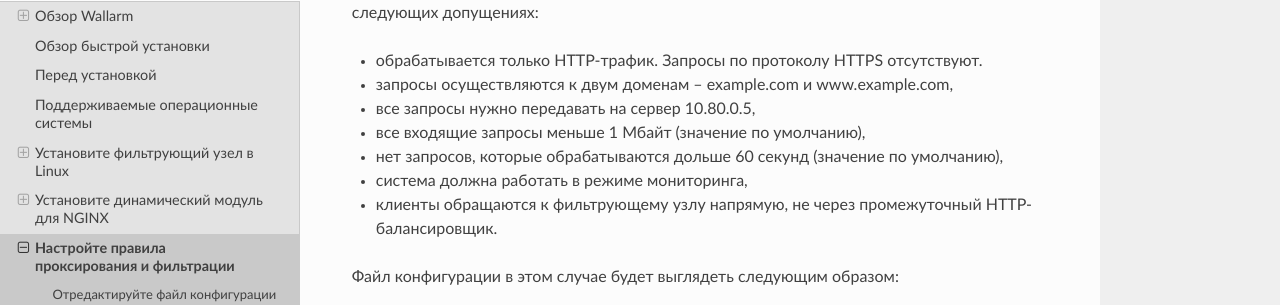
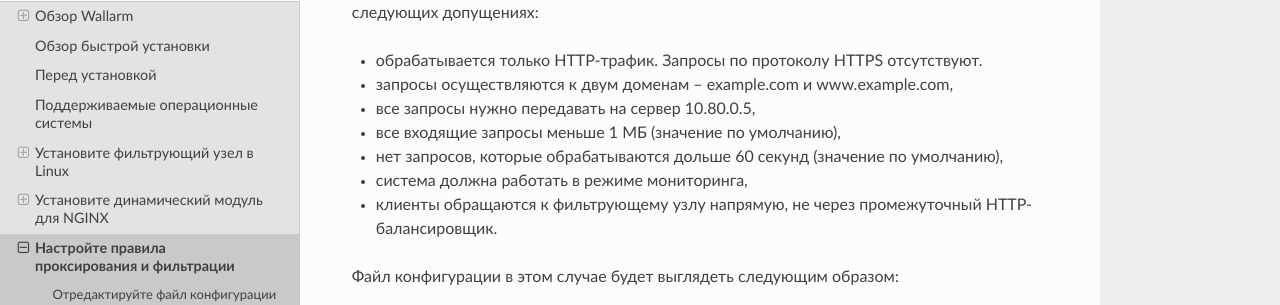
Before and after one commit to akegaviar/wallarm, a Sphinx documentation site: the page built from docs/source/ru/quickstart-ru/qs-setup-proxy-ru.rst, in a window 1280 px wide and 900 px high, scrolled down 1414 px. Shown: the part 135-440 px from the top of the window. Built offline with Sphinx 7.4.7 and the Read the Docs theme 2.0.0, drawn with Linux system fonts in a browser that asks for light colours; pages that are not in the unit, such as notebooks, are missing from menus.

Commit message:
Use "МБ" instead of "Мбайт"
Let's stick to smth everyne understands. Hence I'm
going to use "ГБ" and "МБ" in RU docs

```diff
--- a/docs/source/ru/quickstart-ru/qs-setup-proxy-ru.rst
+++ b/docs/source/ru/quickstart-ru/qs-setup-proxy-ru.rst
@@ -82,7 +82,7 @@
 * обрабатывается только HTTP-трафик. Запросы по протоколу HTTPS отсутствуют.
 * запросы осуществляются к двум доменам -- example.com и www.example.com,
 * все запросы нужно передавать на сервер 10.80.0.5,
-* все входящие запросы меньше 1 Мбайт (значение по умолчанию),
+* все входящие запросы меньше 1 МБ (значение по умолчанию),
 * нет запросов, которые обрабатываются дольше 60 секунд (значение по умолчанию),
 * система должна работать в режиме мониторинга,
 * клиенты обращаются к фильтрующему узлу напрямую, не через промежуточный HTTP-балансировщик.
```
